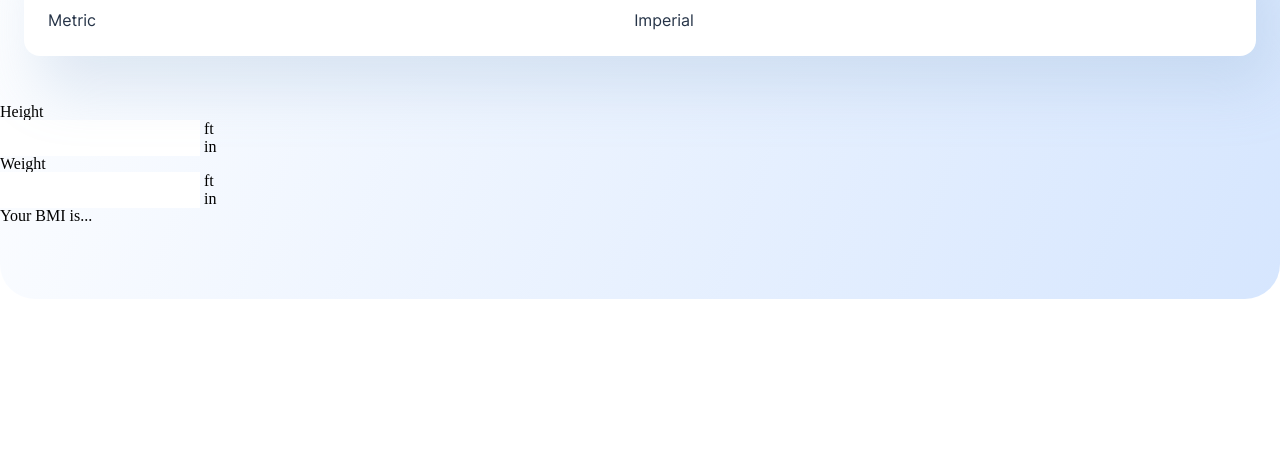
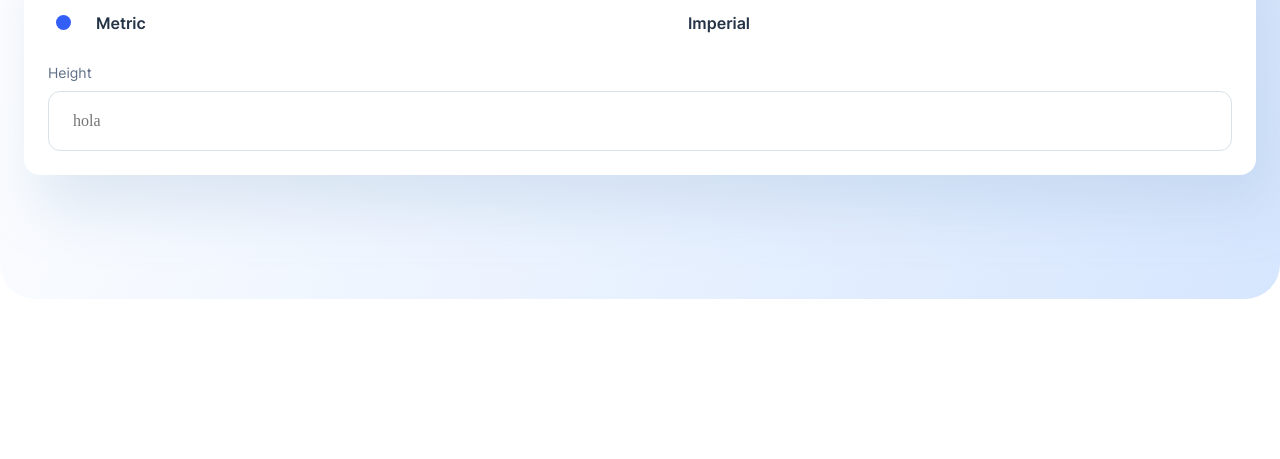
Before and after one commit to Dantalian5/bmi-calculator, a website built with Parcel: page src/index.html in a window 1280 px wide. Shown: the part 341-800 px from the top of the page. Built offline with nearby package versions, Linux system fonts and the light colour scheme.

Commit message:
reorder code for better composabilty

```diff
--- a/src/assets/style/_modules.scss
+++ b/src/assets/style/_modules.scss
@@ -1,55 +1,6 @@
 @use "variables" as var;
-.f-heading,
-.f-body {
-	color: var.$c-gunmetal;
-	font-family: var.$ff-inter;
-	font-style: normal;
-}
-.f-center {
-	text-align: center;
-}
-.f-heading {
-	line-height: 1.1;
-	font-weight: 600;
-	&-XL {
-		/* Heading XL */
-		font-size: 3rem;
-		letter-spacing: -0.2rem;
-	}
-	&-L {
-		/* Heading L */
-		font-size: 2rem;
-		letter-spacing: -0.15rem;
-	}
-	&-M {
-		/* Heading M */
-		font-size: 1.5rem;
-		line-height: normal;
-		letter-spacing: -0.075rem;
-	}
-	&-S {
-		/* Heading S */
-		font-size: 1.25rem;
-		line-height: normal;
-		letter-spacing: -0.0625rem;
-	}
-}
-.f-body {
-	font-weight: 400;
-	line-height: 1.5; /* 1.5rem */
-	&-M {
-		/* Body M */
-		font-size: 1rem;
-	}
-	&-bold {
-		/* Body M (Bold) */
-		font-weight: 600;
-	}
-	&-S {
-		/* Body S */
-		font-size: 0.875rem;
-	}
-}
+@use "modules/fonts";
+@use "modules/calculator";
 
 .m-logo {
 	width: 2.5rem;
@@ -73,33 +24,3 @@
 		);
 	}
 }
-.m-bmicalc {
-	padding: 1.5rem;
-	display: flex;
-	flex-direction: column;
-	gap: 1.5rem;
-	border-radius: 1rem;
-	background: var.$c-pure-white;
-	box-shadow: 16px 32px 56px 0px rgba(143, 174, 207, 0.25);
-	&__metric {
-		display: flex;
-		width: 100%;
-		gap: 1.125;
-		align-items: center;
-		justify-content: stretch;
-		&__item {
-			flex-grow: 1;
-		}
-	}
-}
-.m-radio-btn {
-	display: flex;
-	align-items: center;
-	justify-content: left;
-	gap: 1.12rem;
-	position: relative;
-	& > input {
-		position: absolute;
-		appearance: none;
-	}
-}
--- a/src/assets/style/_variables.scss
+++ b/src/assets/style/_variables.scss
@@ -10,9 +10,12 @@
 	font-weight: 400;
 	font-display: 400;
 }
-$ff-inter: "Inter", sans-serif;
-$c-blue: #345ff6;
-$c-gunmetal: #253347;
-$c-dark-electric-blue: #5e6e85;
-$c-borders: #d8e2e7;
-$c-pure-white: #ffffff;
+:root {
+	--ff-inter: "Inter", sans-serif;
+	--Blue: #345ff6;
+	--Blue-Opaque: rgba(var(--Blue), 0.15);
+	--Gunmetal: #253347;
+	--Dark-Electric-Blue: #5e6e85;
+	--Borders: #d8e2e7;
+	--Pure-White: #ffffff;
+}
--- /dev/null
+++ b/src/assets/style/modules/_calculator.scss
@@ -0,0 +1,83 @@
+.m-bmicalc {
+	padding: 1.5rem;
+	display: flex;
+	flex-direction: column;
+	gap: 1.5rem;
+	border-radius: 1rem;
+	background: var(--Pure-White);
+	box-shadow: 16px 32px 56px 0px rgba(143, 174, 207, 0.25);
+	&__metric {
+		display: flex;
+		width: 100%;
+		gap: 1.125;
+		align-items: center;
+		justify-content: stretch;
+		&__item {
+			width: 100%;
+		}
+	}
+	&__data {
+	}
+}
+.m-radio {
+	display: flex;
+	align-items: center;
+	justify-content: left;
+	gap: 1.12rem;
+	position: relative;
+	&__btn {
+		position: absolute;
+		visibility: hidden;
+		appearance: none;
+	}
+	&__checkmark {
+		display: block;
+		width: 1.875rem;
+		height: 1.875rem;
+		border-radius: 50%;
+
+		outline: 4px solid rgba(var(--Blue), 0.15);
+		background: rgba(var(--Blue), 0.15);
+		position: relative;
+		overflow: hidden;
+		&::before {
+			content: "";
+			position: absolute;
+			inset: 0;
+			border-radius: 50%;
+			background-color: var(--Pure-White);
+			transition: inset 0.2s;
+		}
+		&::after {
+			content: "";
+			position: absolute;
+			inset: 50%;
+			border-radius: 50%;
+			background-color: var(--Blue);
+			transition: inset 0.2s;
+		}
+	}
+	&__btn:checked ~ &__checkmark {
+		&::before,
+		&::after {
+			inset: 25%;
+		}
+	}
+}
+.m-dataholder {
+	&__title {
+		margin-bottom: 0.5rem;
+	}
+	&__property {
+		display: flex;
+		align-items: center;
+		justify-content: center;
+	}
+	&__item {
+		width: 100%;
+		padding: 1.25rem 1.5rem;
+		border-radius: 0.75rem;
+		border: 1px solid #d8e2e7;
+		background: var(--Pure-White);
+	}
+}
--- /dev/null
+++ b/src/assets/style/modules/_fonts.scss
@@ -0,0 +1,59 @@
+.f {
+	&-heading,
+	&-body {
+		font-family: var(--ff-inter);
+		font-style: normal;
+	}
+}
+.f-center {
+	text-align: center;
+}
+.f-heading {
+	line-height: 1.1;
+	font-weight: 600;
+	//color: var.$c-gunmetal;
+	color: var(--Gunmetal);
+	&-XL {
+		/* Heading XL */
+		font-size: 3rem;
+		letter-spacing: -0.2rem;
+	}
+	&-L {
+		/* Heading L */
+		font-size: 2rem;
+		letter-spacing: -0.15rem;
+	}
+	&-M {
+		/* Heading M */
+		font-size: 1.5rem;
+		line-height: normal;
+		letter-spacing: -0.075rem;
+	}
+	&-S {
+		/* Heading S */
+		font-size: 1.25rem;
+		line-height: normal;
+		letter-spacing: -0.0625rem;
+	}
+}
+.f-body {
+	font-weight: 400;
+	line-height: 1.5; /* 1.5rem */
+	//color: var.$c-dark-electric-blue;
+	color: var(--Dark-Electric-Blue);
+
+	&-M {
+		/* Body M */
+		font-size: 1rem;
+	}
+	&-bold {
+		/* Body M (Bold) */
+		font-weight: 600;
+		//color: var.$c-gunmetal;
+		color: var(--Gunmetal);
+	}
+	&-S {
+		/* Body S */
+		font-size: 0.875rem;
+	}
+}
--- a/src/index.html
+++ b/src/index.html
@@ -34,66 +34,67 @@
 				overall health and well-being.
 			</p>
 			<div class="l-header__bmicalc">
-				<form class="m-bmicalc">
+				<div class="m-bmicalc" id="myform">
 					<h2 class="m-bmicalc__title f-heading f-heading-M">
 						Enter your details below
 					</h2>
 					<div class="m-bmicalc__metric">
-						<div class="m-bmicalc__metric__item m-radio-btn">
+						<div class="m-bmicalc__metric__item">
+							<label
+								class="f-body f-body-M f-body-bold m-radio"
+								for="ms_metric"
+							>
 								<input
 									type="radio"
 									name="metric_system"
 									id="ms_metric"
 									value="metric"
+									class="m-radio__btn"
 									checked
 									required
 								/>
-							<label class="f-body f-body-M" for="ms_metric">Metric</label>
+								<span class="m-radio__checkmark"></span>Metric</label
+							>
 						</div>
-						<div class="m-bmicalc__metric__item m-radio-btn">
-							<input
+						<div class="m-bmicalc__metric__item">
+							<label
+								class="f-body f-body-M f-body-bold m-radio"
+								for="ms_imperial"
+								><input
 									type="radio"
 									name="metric_system"
 									id="ms_imperial"
 									value="imperial"
+									class="m-radio__btn"
 								/>
-							<label class="f-body f-body-M" for="ms_imperial">Imperial</label>
+								<span class="m-radio__checkmark"></span>Imperial</label
+							>
 						</div>
 					</div>
-				</form>
+					<div class="m-bmicalc__data">
+						<fieldset class="m-dataholder">
+							<legend class="f-body f-body-S m-dataholder__title">
+								Height
+							</legend>
+							<div class="m-dataholder__property">
+								<div class=""></div>
+								<input
+									id="data-height"
+									type="number"
+									min="1"
+									step="0.01"
+									max="1000"
+									class="m-dataholder__item"
+									title="your height here"
+									placeholder="hola"
+								/>
+							</div>
+						</fieldset>
+					</div>
+				</div>
 			</div>
 		</header>
 
-		<main>
-			<div>
-				<fieldset>
-					<legend>Height</legend>
-					<div>
-						<input type="number" id="he_ft" />
-						<label for="he_ft">ft</label>
-					</div>
-					<div>
-						<input type="number" id="he_in" />
-						<label for="he_in">in</label>
-					</div>
-				</fieldset>
-				<fieldset>
-					<legend>Weight</legend>
-					<div>
-						<input type="number" id="we_st" />
-						<label for="we_st">ft</label>
-					</div>
-					<div>
-						<input type="number" id="we_lbs" />
-						<label for="we_lbs">in</label>
-					</div>
-				</fieldset>
-				<div>
-					<h3>Your BMI is...</h3>
-					<output></output>
-				</div>
-			</div>
-		</main>
 		<!-- add javascript file -->
 		<script src="assets/js/script.js"></script>
 	</body>
```
Lines whose indentation alone changed are shown as unchanged.
